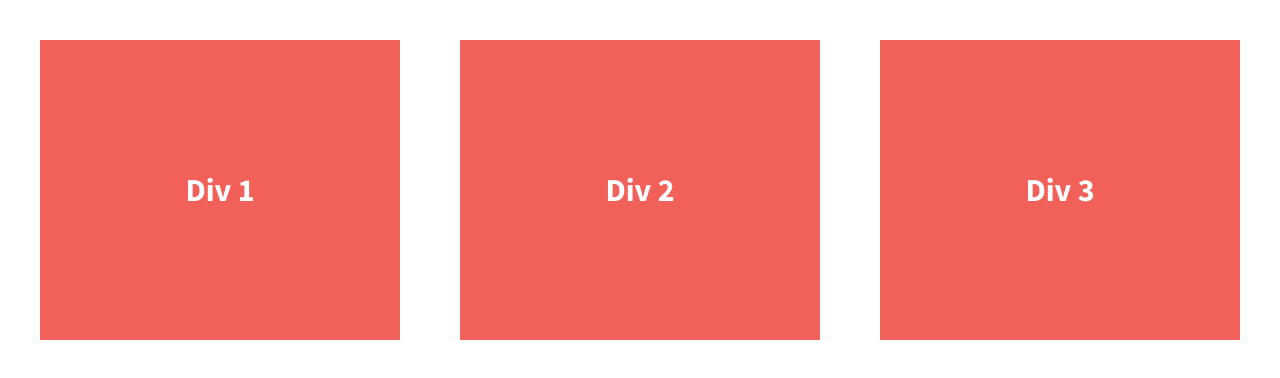
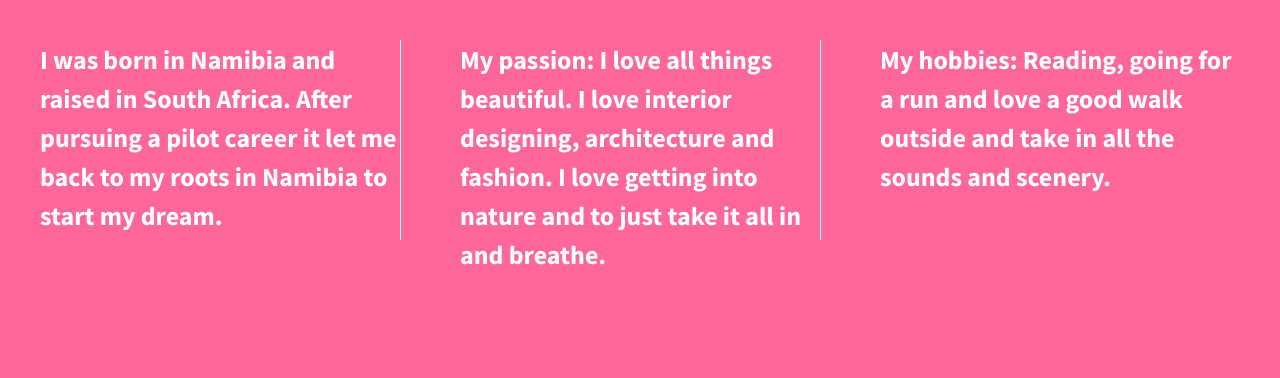
Before and after one commit to NerinaP/divs-flexbox-starter, a plain HTML site: page index.html in a window 1280 px wide. Drawn offline with nearby package versions, Linux system fonts and the light colour scheme.

Commit message:
Added content and background pink

```diff
--- a/css/main.css
+++ b/css/main.css
@@ -97,8 +97,9 @@ textarea {
 
 
 html {
-  background-color: #fff;
+  background-color: #ff6699;
   height: 100%;
+
 }
 
 body {
@@ -106,6 +107,8 @@ body {
   padding: 2em;
   font-size: 1.25em;
   height: 100%;
+
+
 }
 
 .wrapper {
@@ -113,21 +116,25 @@ body {
   font-weight: 700;
   display: flex;
   justify-content: space-between;
-
-
+  align-items: center;
 }
 
 .div-1, .div-2, .div-3 {
   /*give the divs a width of 30%, add display:flex, set justify-content and align-items to center*/
   color: #fff;
   line-height: 1.5em;
-  font-size: 1.6em;
-  background-color: #f16059;
-  height: 300px;
+  font-size: 1.3em;
+  height: 200px;
   display: flex;
   justify-content: center;
   width: 30%;
-  align-items: center;
+  align-items: flex-start;
+
+
+}
+
+.div-1, .div-2 {
+  border-right: 1px solid #fff;
 }
 
 
--- a/index.html
+++ b/index.html
@@ -23,13 +23,14 @@
 
         <section class="wrapper">
             <div class="div-1">
-                Div 1
+                I was born in Namibia and raised in South Africa. After pursuing a pilot career it let me back to my roots in Namibia to start my dream.
             </div>
             <div class="div-2">
-                Div 2
+                My passion: I love all things beautiful. I love interior designing, architecture and fashion. I love getting into nature and to just take it all in and breathe.
             </div>
             <div class="div-3">
-                Div 3
+                My hobbies: Reading, going for a run and love a good walk outside and take in all the sounds and scenery.
+
             </div>
         </section>
 
```
